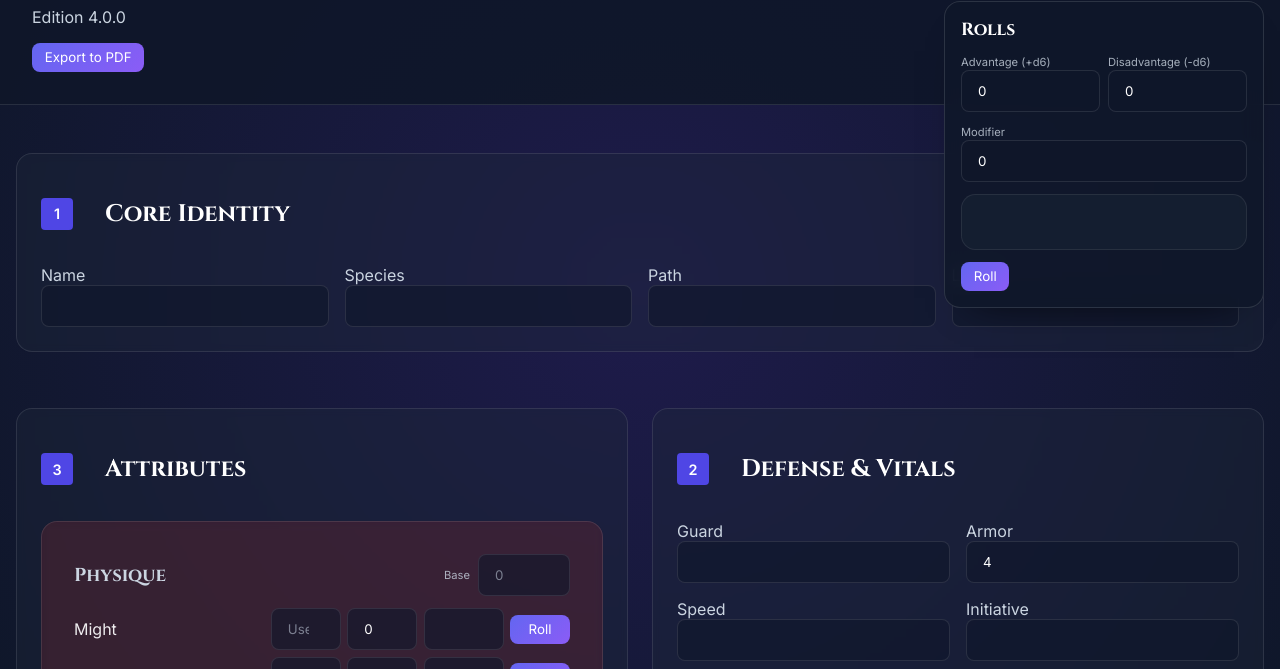
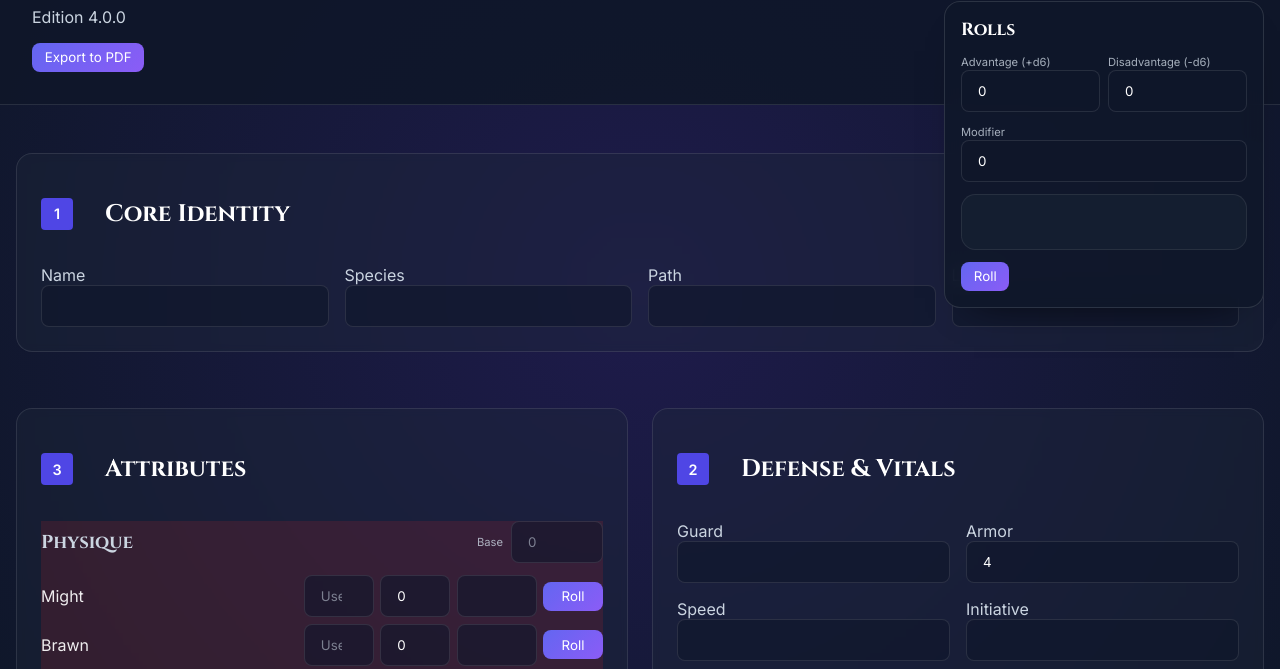
Before and after one commit to Grinprim/Myths, a plain HTML site: page Mythlight/Assets/sheet/hell.html in a window 1280 px wide. Shown: the part 111-780 px from the top of the page. Drawn offline with Linux system fonts and the light colour scheme.

Commit message:
Refactor card class name and header structure

```diff
--- a/Mythlight/Assets/sheet/hell.html
+++ b/Mythlight/Assets/sheet/hell.html
@@ -625,10 +625,10 @@
       const container = document.getElementById('attributes');
       Object.entries(attributeData).forEach(([attr, skills]) => {
         const card = document.createElement('div');
-        card.className = 'rule-card p-5 border-l-4 border-l-red-500 hover:bg-slate-800/50 transition-colors group ' + attr.toLowerCase();
+        card.className = 'attribute_card ' + attr.toLowerCase();
         card.innerHTML = `
           <div class="attribute-header">
-            <h3 class="text-white block mb-2 text-lg group-hover:text-red-400 transition-colors">${attr}</h3>
+            <h3>${attr}</h3>
             <div class="attribute-base-wrap">
               <span class="muted-label">Base</span>
               <input type="number" class="base attribute-base" id="${attr}_base" placeholder="0">
```
